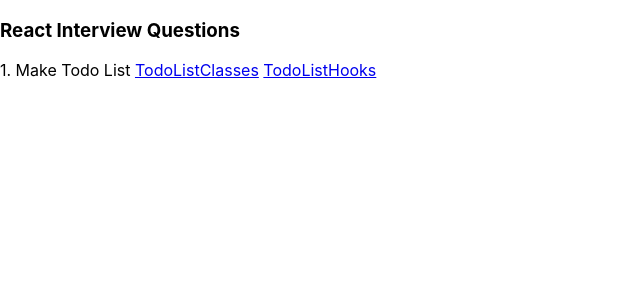
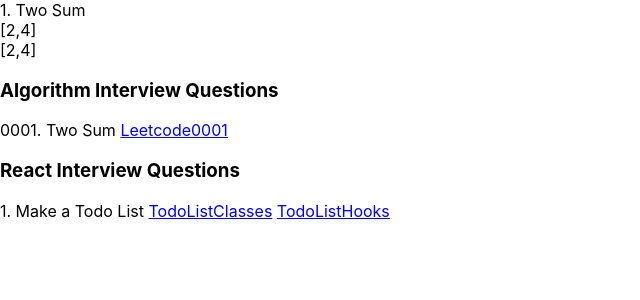
Before and after one commit to kutaloweb/interview-prep, a React (Create React App) app: page /two-sum in a window 1280 px wide. Shown: the top 300 px of the page, without its empty margins (0-640 px from the left). Built offline with nearby package versions, Linux system fonts and the light colour scheme.

Commit message:
Add Two Sum

```diff
--- a/src/App.js
+++ b/src/App.js
@@ -2,17 +2,23 @@ import React from 'react'
 import {Link, Route, Switch} from 'react-router-dom'
 import TodoListClasses from "./components/TodoListClasses"
 import TodoListHooks from "./components/TodoListHooks"
+import Leetcode0001 from "./components/Leetcode0001"
 
 function App() {
     return (
         <div>
             <Switch>
+                <Route exact path="/two-sum" component={Leetcode0001}/>
                 <Route exact path="/todo-list-classes" component={TodoListClasses}/>
                 <Route exact path="/todo-list-hooks" component={TodoListHooks}/>
             </Switch>
+            <h3>Algorithm Interview Questions</h3>
+            <div>
+                0001. Two Sum <Link to="/two-sum">Leetcode0001</Link>
+            </div>
             <h3>React Interview Questions</h3>
             <div>
-                1. Make Todo List <Link to="/todo-list-classes">TodoListClasses</Link> <Link to="/todo-list-hooks">TodoListHooks</Link>
+                1. Make a Todo List <Link to="/todo-list-classes">TodoListClasses</Link> <Link to="/todo-list-hooks">TodoListHooks</Link>
             </div>
         </div>
     );
--- /dev/null
+++ b/src/components/Leetcode0001.js
@@ -0,0 +1,100 @@
+import React from 'react';
+
+// 1. Two Sum
+
+// Easy
+// Given an array of integers nums and an integer target, return indices of the two numbers such that they add up to target.
+// You may assume that each input would have exactly one solution, and you may not use the same element twice.
+// You can return the answer in any order.
+// Example 1:
+// Input: nums = [2,7,11,15], target = 9
+// Output: [0,1]
+// Output: Because nums[0] + nums[1] == 9, we return [0, 1].
+// Example 2:
+// Input: nums = [3,2,4], target = 6
+// Output: [1,2]
+// Example 3:
+// Input: nums = [3,3], target = 6
+// Output: [0,1]
+
+// The Hashing Approach (Two-pass Hash Table Approach)
+
+// 1. In the first iteration, we add each element's value and its index to the hash table.
+// 2. Then, in the second iteration we check if each element's complement (target − nums[i]) exists in the table.
+//     2.1. We take the current number, determining what needs to be added to reach the target, and checking if that exists in the hash table.
+//     2.2. If it does exist, and isn’t the same index as the current number, we are done. Otherwise, we check the next number in the list.
+
+// Time complexity: O(n)
+
+// Trace table
+
+// nums = [6, 8, 2, 11, 7]
+// target = 9
+// map = { 2: 2, 6: 0, 7: 4, 8: 1, 11: 3 }
+
+// i            j                j && j !== i  [i, j]
+// 0     map[9 - 6] undefined         F          -
+// 1     map[9 - 8] undefined         F          -
+// 2     map[9 - 2] 4                 T       [ 2, 4 ]
+
+function twoSum(nums, target) {
+    let map = {}
+    for (let i = 0; i < nums.length; i++) {
+        map[nums[i]] = i
+    }
+    for (let i = 0; i < nums.length; i++) {
+        let j = map[target - nums[i]]
+        if (j && j !== i) {
+            return [i, j]
+        }
+    }
+}
+
+// Naive Approach (Brute Force Approach)
+
+// 1. We start at the first number, and try adding it to every possible number in the list.
+//     1.1 When we pick an i value, we set j to be i + 1, since we don’t want to start checking at the value i, but rather the next available value.
+//     1.2 We check if the number at the index i, plus the number at index j is equal to the target.
+// 2. Then we repeat the same with the next number, until either a solution is found, or we run out of numbers.
+
+// Time complexity: O(n²)
+
+// Trace table
+
+// nums = [6, 8, 2, 11, 7]
+// target = 9
+
+// i  j  nums[i] + nums[j]
+// 0  1          14
+// 0  2          8
+// 0  3          17
+// 0  4          13
+// 1  2          10
+// 1  3          19
+// 1  4          15
+// 2  3          13
+// 2  4          9
+
+function twoSum2(nums, target) {
+    for (let i = 0; i < nums.length; i++) {
+        for (let j = i + 1; j < nums.length; j++) {
+            if (nums[i] + nums[j] === target) {
+                return [i, j]
+            }
+        }
+    }
+}
+
+class Leetcode0001 extends React.Component {
+    render() {
+        return (
+            <div>
+                <div>1. Two Sum</div>
+                <div>{JSON.stringify(twoSum([6, 8, 2, 11, 7], 9))}</div>
+                <div>{JSON.stringify(twoSum2([6, 8, 2, 11, 7], 9))}</div>
+            </div>
+        )
+    }
+}
+
+export default Leetcode0001
```
